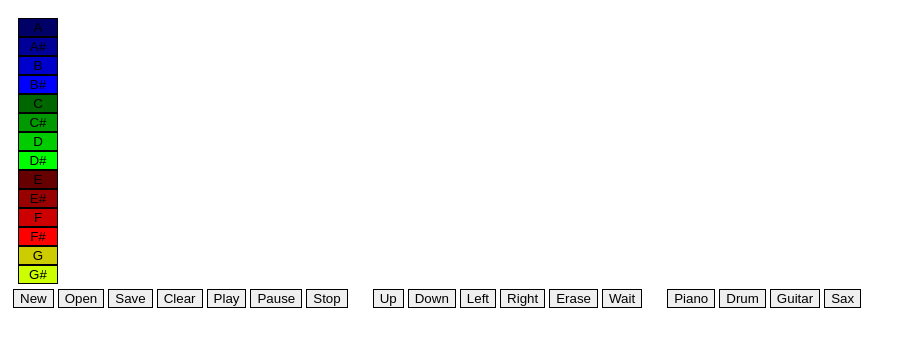
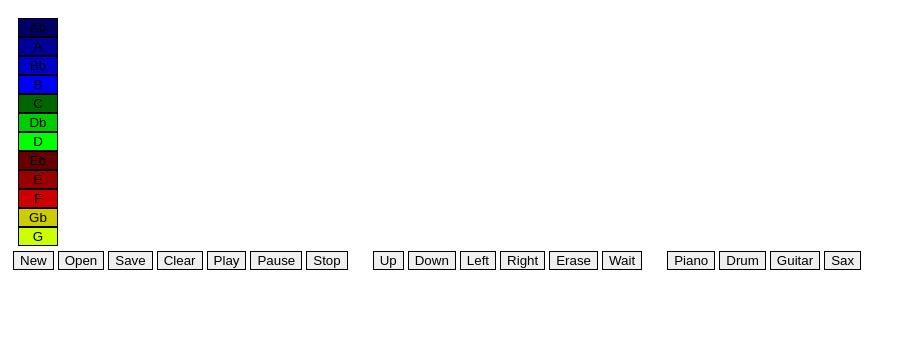
Before and after one commit to shteou/AjTjL-Synth, a website: page public/index.html in a window 1280 px wide. Shown: the whole page, without its empty margins (0-911 px from the left). Drawn offline with Linux system fonts and the light colour scheme.

Commit message:
Added audio-fx library and re-arranged notes to use flats (not sharps). Added a getNotes method to notes.js

```diff
--- a/public/css/css.css
+++ b/public/css/css.css
@@ -49,19 +49,19 @@ canvas {
 	width: 40px;
 }
 
-#note-A-button {
+#note-Ab-button {
 	background-color: #000066;
 }
 
-#note-As-button {
+#note-A-button {
 	background-color: #000099;
 }
 
-#note-B-button {
+#note-Bb-button {
 	background-color: #0000cc;
 }
 
-#note-Bs-button {
+#note-B-button {
 	background-color: #0000ff;
 }
 
@@ -69,23 +69,19 @@ canvas {
 	background-color: #006600;
 }
 
-#note-Cs-button {
-	background-color: #009900;
+#note-Db-button {
+	background-color: #00cc00;
 }
 
 #note-D-button {
-	background-color: #00cc00;
-}
-
-#note-Ds-button {
 	background-color: #00ff00;
 }
 
-#note-E-button {
+#note-Eb-button {
 	background-color: #660000;
 }
 
-#note-Es-button {
+#note-E-button {
 	background-color: #990000;
 }
 
@@ -93,15 +89,11 @@ canvas {
 	background-color: #cc0000;
 }
 
-#note-Fs-button {
-	background-color: #ff0000;
+#note-Gb-button {
+	background-color: #cccc00;
 }
 
 #note-G-button {
-	background-color: #cccc00;
-}
-
-#note-Gs-button {
 	background-color: #ccff00;
 }
 
--- a/public/index.html
+++ b/public/index.html
@@ -7,25 +7,24 @@
  <script src="//cdnjs.cloudflare.com/ajax/libs/async/0.9.0/async.js"></script>
  <!-- Execute init.js on load -->
  <script data-main="init" src="//cdnjs.cloudflare.com/ajax/libs/require.js/2.1.11/require.min.js"></script>
+ <script src="js/lib/audio-fx.js"></script>
 </head>
 <body>
 <div id="canvas-and-notes-container">
  <div id="goo-container"></div>
  <div id="notes-container">
+  <button class="button note-button" id="note-Ab-button">Ab</button>
   <button class="button note-button" id="note-A-button">A</button>
-  <button class="button note-button" id="note-As-button">A#</button>
+  <button class="button note-button" id="note-Bb-button">Bb</button>
   <button class="button note-button" id="note-B-button">B</button>
-  <button class="button note-button" id="note-Bs-button">B#</button>
   <button class="button note-button" id="note-C-button">C</button>
-  <button class="button note-button" id="note-Cs-button">C#</button>
+  <button class="button note-button" id="note-Db-button">Db</button>
   <button class="button note-button" id="note-D-button">D</button>
-  <button class="button note-button" id="note-Ds-button">D#</button>
+  <button class="button note-button" id="note-Eb-button">Eb</button>
   <button class="button note-button" id="note-E-button">E</button>
-  <button class="button note-button" id="note-Es-button">E#</button>
   <button class="button note-button" id="note-F-button">F</button>
-  <button class="button note-button" id="note-Fs-button">F#</button>
+  <button class="button note-button" id="note-Gb-button">Gb</button>
   <button class="button note-button" id="note-G-button">G</button>
-  <button class="button note-button" id="note-Gs-button">G#</button>
  </div>
 </div>
 <div class="cf"></div>
--- /dev/null
+++ b/public/js/lib/audio-fx.js
@@ -0,0 +1 @@
+AudioFX=function(){var f="0.4.0";var c=false,e=document.createElement("audio"),a=function(j){var i=e.canPlayType(j);return(i==="probably")||(i==="maybe")};if(e&&e.canPlayType){c={ogg:a('audio/ogg; codecs="vorbis"'),mp3:a("audio/mpeg;"),m4a:a("audio/x-m4a;")||a("audio/aac;"),wav:a('audio/wav; codecs="1"'),loop:(typeof e.loop==="boolean")}}var d=function(m,i,l){var k=document.createElement("audio");if(l){var j=function(){k.removeEventListener("canplay",j,false);l()};k.addEventListener("canplay",j,false)}if(i.loop&&!c.loop){k.addEventListener("ended",function(){k.currentTime=0;k.play()},false)}k.volume=i.volume||0.1;k.autoplay=i.autoplay;k.loop=i.loop;k.src=m;return k};var h=function(i){for(var j=0;j<i.length;j++){if(c&&c[i[j]]){return i[j]}}};var g=function(i){var k,j;for(k=0;k<i.length;k++){j=i[k];if(j.paused||j.ended){return j}}};var b=function(o,j,m){j=j||{};var i=j.formats||[],l=h(i),k=[];o=o+(l?"."+l:"");if(c){for(var p=0;p<(j.pool||1);p++){k.push(d(o,j,p==0?m:null))}}else{m()}return{audio:(k.length==1?k[0]:k),play:function(){var n=g(k);if(n){n.play()}},stop:function(){var r,q;for(r=0;r<k.length;r++){q=k[r];q.pause();q.currentTime=0}}}};b.version=f;b.supported=c;return b}();
--- a/public/js/synth/notes.js
+++ b/public/js/synth/notes.js
@@ -2,7 +2,7 @@ define('synth/notes',
   ['synth/utility'],
   function(Utility) {
   	var _currentNote,
-        _notes = ["A", "As", "B", "Bs", "C", "Cs", "D", "Ds", "E", "Es", "F", "Fs", "G", "Gs"];
+        _notes = ["Ab", "A", "Bb", "B", "C", "Db", "D", "Eb", "E", "F", "Gb", "G"];
 
     function onNoteClick(note) {
       _currentNote = note;
@@ -21,6 +21,9 @@ define('synth/notes',
 
       getNote: function() {
       	return _currentNote;
+      },
+      getNotes: function() {
+        return _notes;
       }
     }
 })
```
